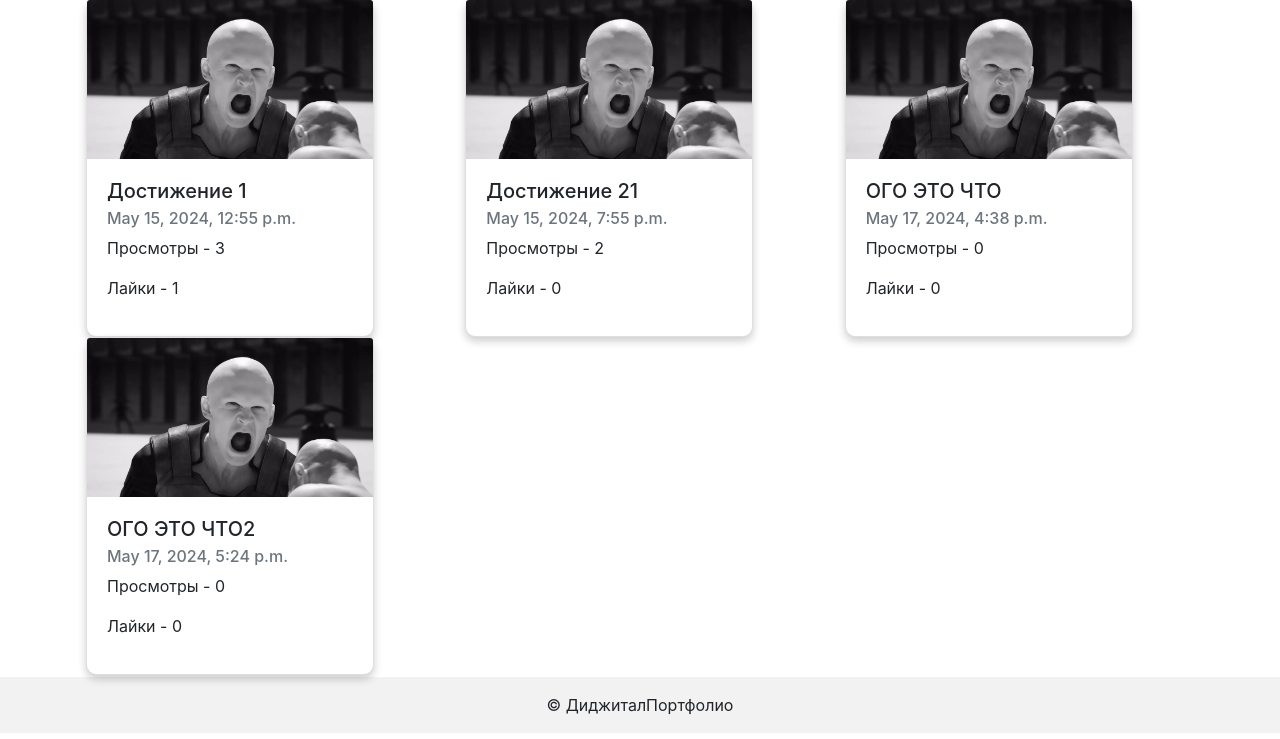
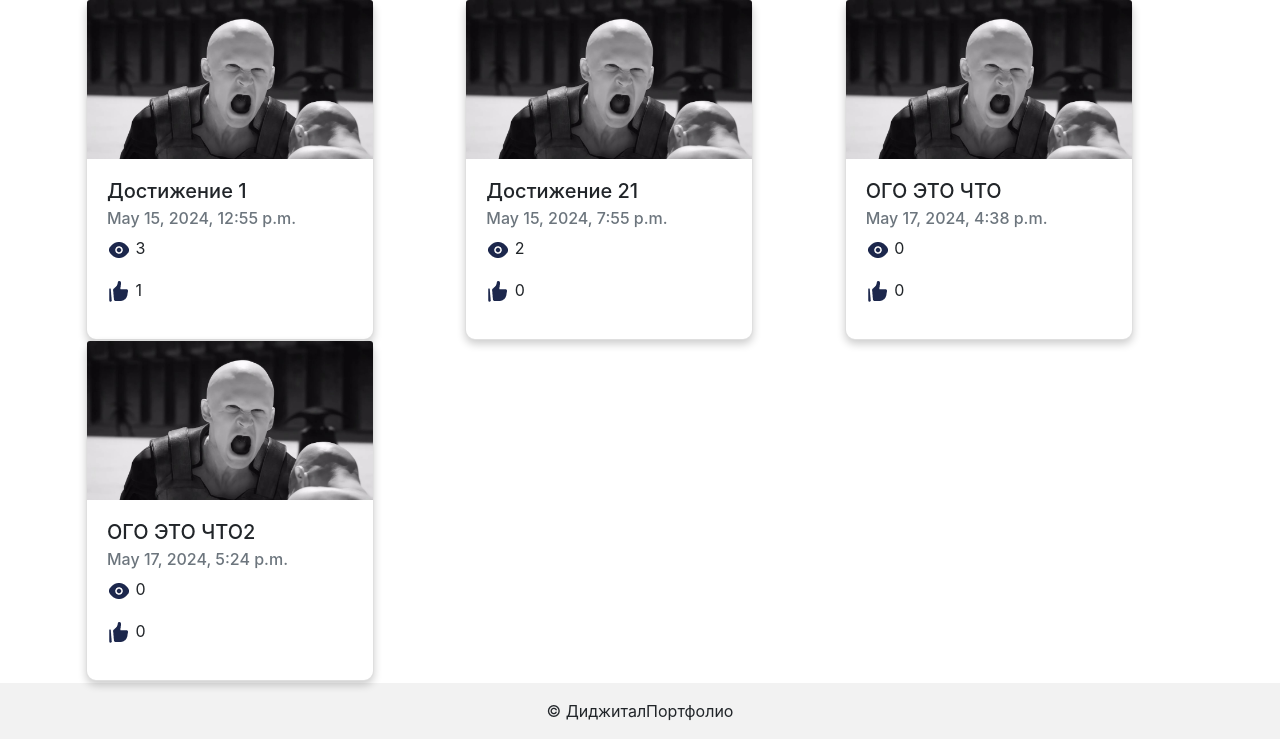
Before and after one commit to dmitryboris/DigitalPortfolio, a Django app: a page that uses main/templates/main/about.html in a window 1280 px wide. Shown: the part 149-888 px from the top of the page. Run offline with Django 5.2, Linux system fonts and the light colour scheme; data comes from the database, SQL or seed files in the repository.

Commit message:
add icons

```diff
--- a/main/templates/main/about.html
+++ b/main/templates/main/about.html
@@ -48,7 +48,7 @@
 
         <div class="add-button">
             <a href="{% url 'add-achievement' slug=profile.slug %}">
-                <button class="button" type="button">Добавить достижение</button>
+                <img src="{% static 'main/img/Upload.png' %}">
             </a>
         </div>
         {% endif %}
@@ -63,8 +63,8 @@
                         <div class="card-body">
                             <h5 class="card-title">{{ ach.title }}</h5>
                             <h6 class="card-subtitle mb-2 text-muted">{{ ach.pub_date }}</h6>
-                            <p> Просмотры - {{ ach.views }} </p>
-                            <p> Лайки - {{ ach.likes }} </p>
+                            <p> <img src="{% static 'main/img/Eye.png' %}">  {{ ach.views }} </p>
+                            <p> <img src="{% static 'main/img/Like.png' %}">  {{ ach.likes }} </p>
                         </div>
                     </div>
                 </div>
```
Also changed, not shown: main/static/main/img/Eye.png (added), main/static/main/img/Like.png (added), main/static/main/img/Upload.png (added).
